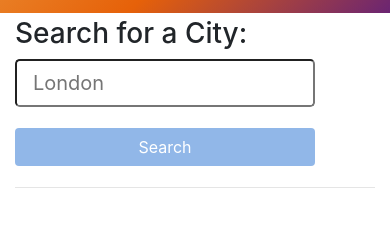
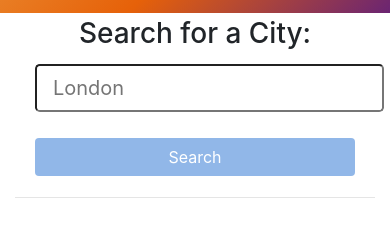
Before and after one commit to DaniJFerr/Web_Weather_App, a plain HTML site: page index.html in a window 390 px wide. Shown: the part 107-344 px from the top of the page. Drawn offline with nearby package versions, Linux system fonts and the light colour scheme.

Commit message:
add @media query definitonsfo resposive css style

```diff
--- a/assets/css/style.css
+++ b/assets/css/style.css
@@ -112,3 +112,17 @@ background-image: linear-gradient(-45deg, #3209a3 0%, #e66109 25%, #eeb155 51%,
       background-position: 0% 50%;
     }
   }
+
+@media(max-width: 1248px){
+  h2 {
+    text-align: center;
+  }
+
+  .form-input,
+  .btn,
+  .btn-city{
+    width: 400px;
+    margin: 5px 20px;
+  }
+
+}
```
